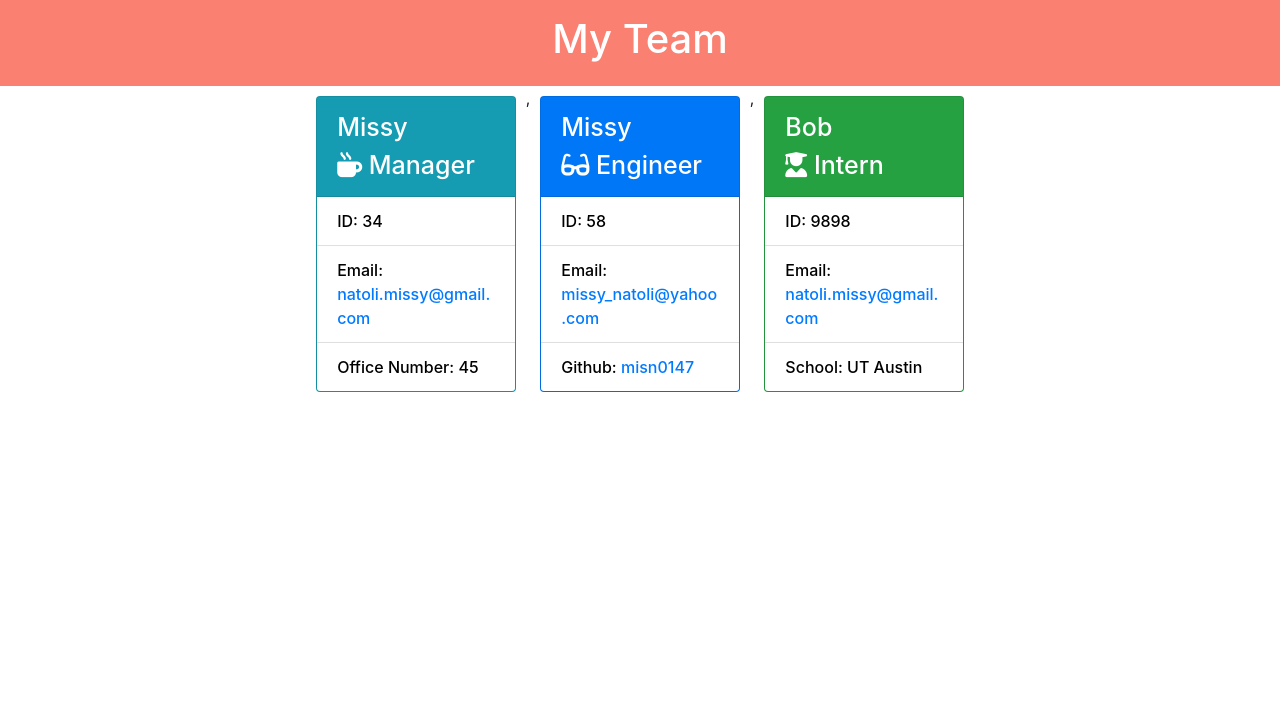
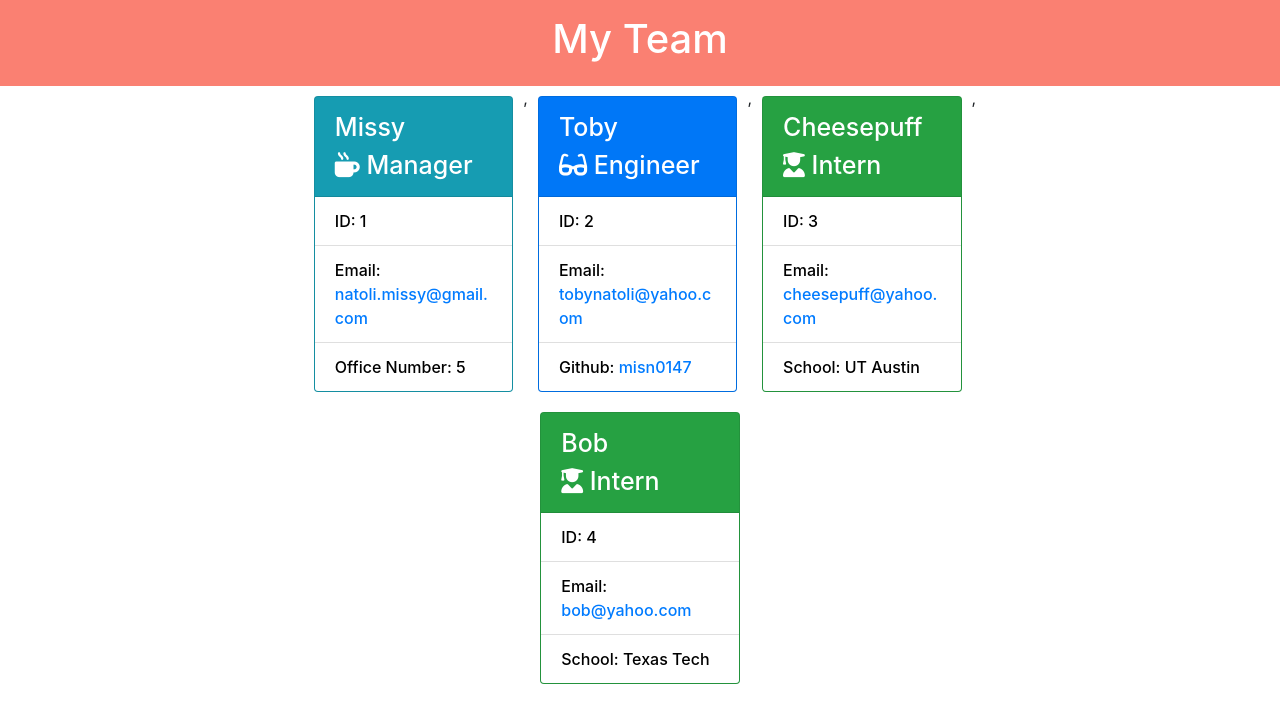
Before and after one commit to misn0147/team-profile-generator, a website: page TeamProfile.html in a window 1280 px wide. Drawn offline with nearby package versions, Linux system fonts and the light colour scheme.

```diff
--- a/TeamProfile.html
+++ b/TeamProfile.html
@@ -27,9 +27,9 @@
     <i class="fas fa-mug-hot"></i> Manager
     </div>
     <ul class="list-group list-group-flush">
-    <li class="list-group-item">ID: 34</li>
+    <li class="list-group-item">ID: 1</li>
     <li class="list-group-item">Email:<a href="mailto: natoli.missy@gmail.com"> natoli.missy@gmail.com</a></li>
-    <li class="list-group-item">Office Number: 45</li>
+    <li class="list-group-item">Office Number: 5</li>
     </ul>
     </div>
 
@@ -37,13 +37,27 @@
 
     <div class="card bg-primary" style="width: 18rem;">
     <div class="card-header">
-    Missy <br>
+    Toby <br>
     <i class="fas fa-glasses"></i> Engineer
     </div>
     <ul class="list-group list-group-flush">
-    <li class="list-group-item">ID: 58</li>
-    <li class="list-group-item">Email:<a href="mailto: missy_natoli@yahoo.com"> missy_natoli@yahoo.com</a></li>
+    <li class="list-group-item">ID: 2</li>
+    <li class="list-group-item">Email:<a href="mailto: tobynatoli@yahoo.com"> tobynatoli@yahoo.com</a></li>
     <li class="list-group-item">Github:<a href="https://github.com/misn0147" target="_blank"> misn0147</a></li>
+    </ul>
+    </div>
+
+    ,
+
+    <div class="card bg-success" style="width: 18rem;">
+    <div class="card-header">
+    Cheesepuff <br>
+    <i class="fas fa-user-graduate"></i> Intern
+    </div>
+    <ul class="list-group list-group-flush">
+    <li class="list-group-item">ID: 3</li>
+    <li class="list-group-item">Email:<a href="mailto: cheesepuff@yahoo.com"> cheesepuff@yahoo.com</a></li>
+    <li class="list-group-item">School: UT Austin</li>
     </ul>
     </div>
 
@@ -55,9 +69,9 @@
     <i class="fas fa-user-graduate"></i> Intern
     </div>
     <ul class="list-group list-group-flush">
-    <li class="list-group-item">ID: 9898</li>
-    <li class="list-group-item">Email:<a href="mailto: natoli.missy@gmail.com"> natoli.missy@gmail.com</a></li>
-    <li class="list-group-item">School: UT Austin</li>
+    <li class="list-group-item">ID: 4</li>
+    <li class="list-group-item">Email:<a href="mailto: bob@yahoo.com"> bob@yahoo.com</a></li>
+    <li class="list-group-item">School: Texas Tech</li>
     </ul>
     </div>
 
--- a/src/style.css
+++ /dev/null
@@ -1,21 +0,0 @@
-header {
-    background-color: salmon;
-    text-align: center;
-    top: 0;
-    color: white;
-    font-weight: 500;
-    line-height: 1.25;
-    font-size: 16px;
-    padding: 15px;
-}
-
-
-.card {
-    margin: 10px;
-    max-width: 275px;
-}
-
-.container, .row {
-    padding-left: 20%;
-    padding-right: 20%;
-}
```
Also changed, not shown: README.md.
